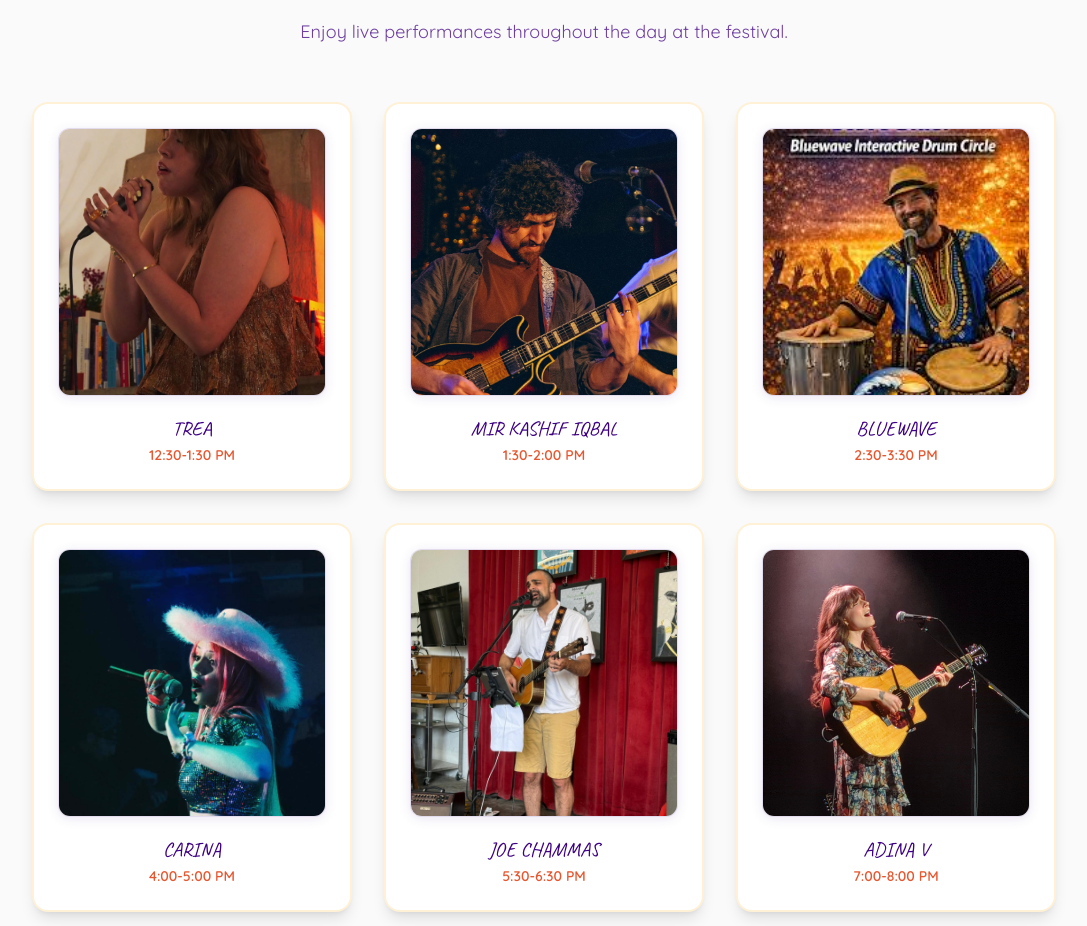
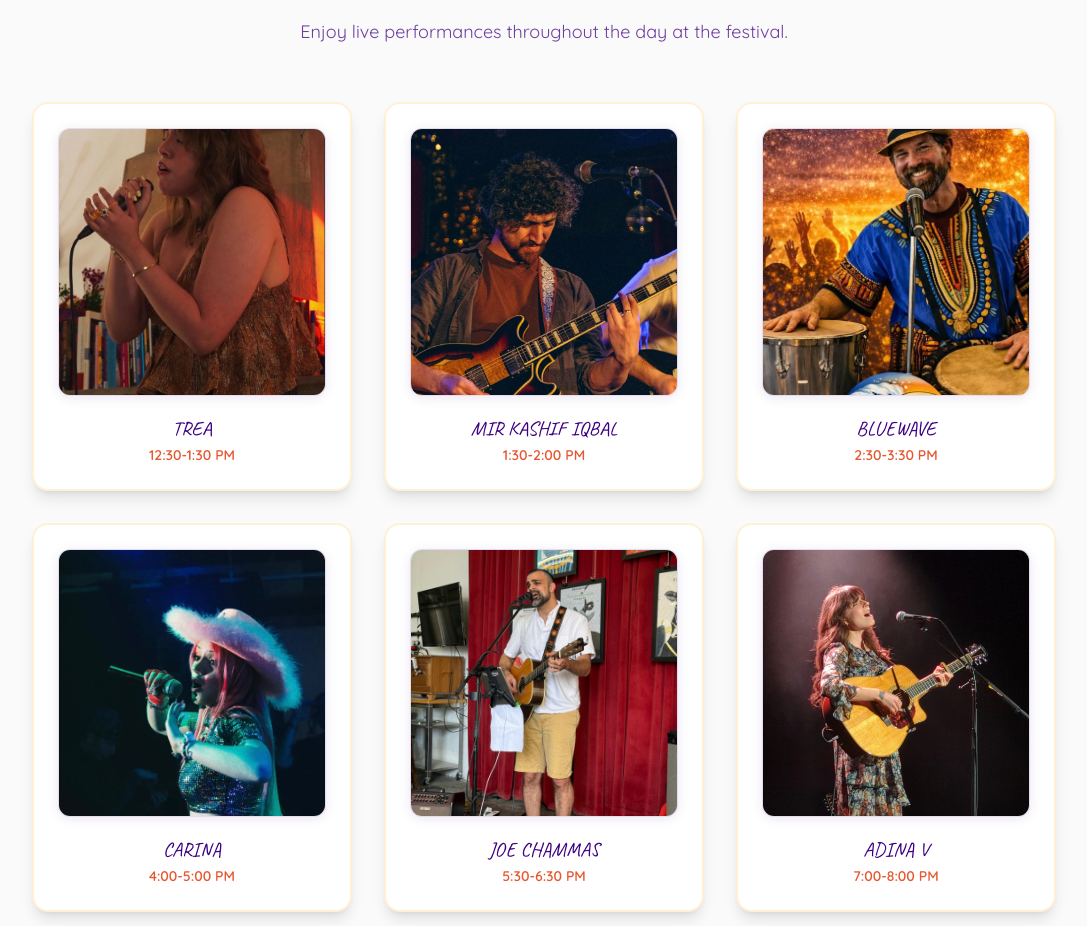
Before and after one commit to fev1n/artisan-fest, a React (Vite) app in the folder artifacts/web/: page / in a window 1280 px wide. Shown: the part 4909-5835 px from the top of the page, without its empty margins (96-1183 px from the left). Built offline with nearby package versions, Linux system fonts and the light colour scheme; a web font is replaced by a local one.

Commit message:
fixed the image for bluewave drum performer

```diff
--- a/artifacts/web/src/pages/home.tsx
+++ b/artifacts/web/src/pages/home.tsx
@@ -565,7 +565,7 @@ const Entertainment = () => {
   const performers = [
     { name: "TREA", time: "12:30-1:30 PM", logo: "/performers/TREA.jpeg" },
     { name: "MIR KASHIF IQBAL", time: "1:30-2:00 PM", logo: "/performers/MirKashifIqbal.webp" },
-    { name: "BLUEWAVE", time: "2:30-3:30 PM", logo: "/performers/BlueWaveInteractiveDrumCircle.jpeg" },
+    { name: "BLUEWAVE", time: "2:30-3:30 PM", logo: "/performers/BlueWaveInteractiveDrumCircle.webp" },
     { name: "CARINA", time: "4:00-5:00 PM", logo: "/performers/Carina.jpg" },
     { name: "JOE CHAMMAS", time: "5:30-6:30 PM", logo: "/performers/JoeChammas.jpg" },
     { name: "ADINA V", time: "7:00-8:00 PM", logo: "/performers/AdinaV.jpeg" },
```
Also changed, not shown: artifacts/web/public/performers/BlueWaveInteractiveDrumCircle.jpeg (deleted), artifacts/web/public/performers/BlueWaveInteractiveDrumCircle.webp (added).
